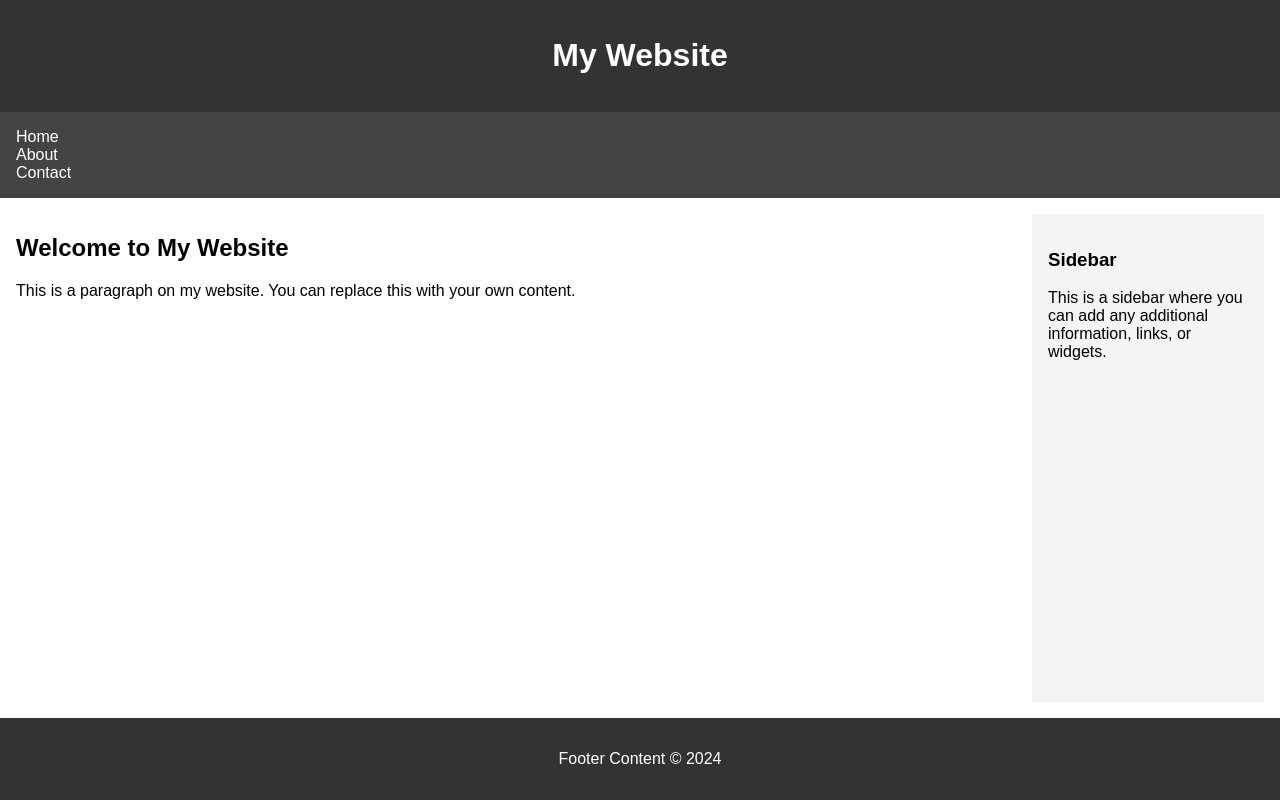
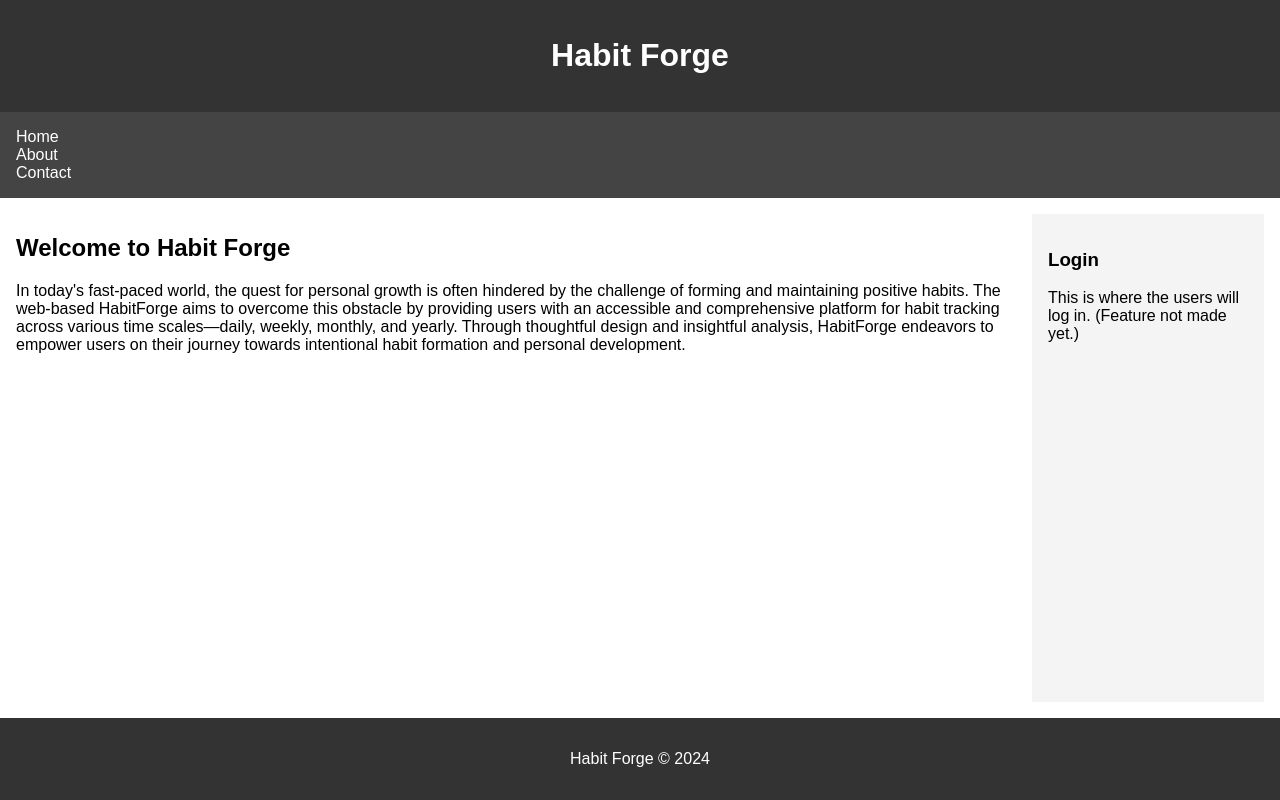
Before and after one commit to SurefireDisguise/SurefireDisguise.github.io, a plain HTML site: page index.html in a window 1280 px wide. Drawn offline with Linux system fonts and the light colour scheme.

Commit message:
Update index.html
added personalized information

```diff
--- a/index.html
+++ b/index.html
@@ -3,7 +3,7 @@
 <head>
     <meta charset="UTF-8">
     <meta name="viewport" content="width=device-width, initial-scale=1.0">
-    <title>Basic Website Layout</title>
+    <title>Habit Forge</title>
     <style>
         /* Simple CSS to give a basic layout */
         body {
@@ -50,7 +50,7 @@
 </head>
 <body>
     <header>
-        <h1>My Website</h1>
+        <h1>Habit Forge</h1>
     </header>
     <nav>
         <ul>
@@ -61,16 +61,22 @@
     </nav>
     <div class="content">
         <main class="main">
-            <h2>Welcome to My Website</h2>
-            <p>This is a paragraph on my website. You can replace this with your own content.</p>
+            <h2>Welcome to Habit Forge</h2>
+            <p>In today's fast-paced world, the quest for personal growth is often
+                hindered by the challenge of forming and maintaining positive habits.
+                The web-based HabitForge aims to overcome this obstacle by providing
+                users with an accessible and comprehensive platform for habit tracking
+                across various time scales—daily, weekly, monthly, and yearly. Through
+                thoughtful design and insightful analysis, HabitForge endeavors to empower
+                users on their journey towards intentional habit formation and personal development.</p>
         </main>
         <aside class="sidebar">
-            <h3>Sidebar</h3>
-            <p>This is a sidebar where you can add any additional information, links, or widgets.</p>
+            <h3>Login</h3>
+            <p>This is where the users will log in. (Feature not made yet.)</p>
         </aside>
     </div>
     <footer>
-        <p>Footer Content &copy; 2024</p>
+        <p>Habit Forge &copy; 2024</p>
     </footer>
 </body>
 </html>
```
